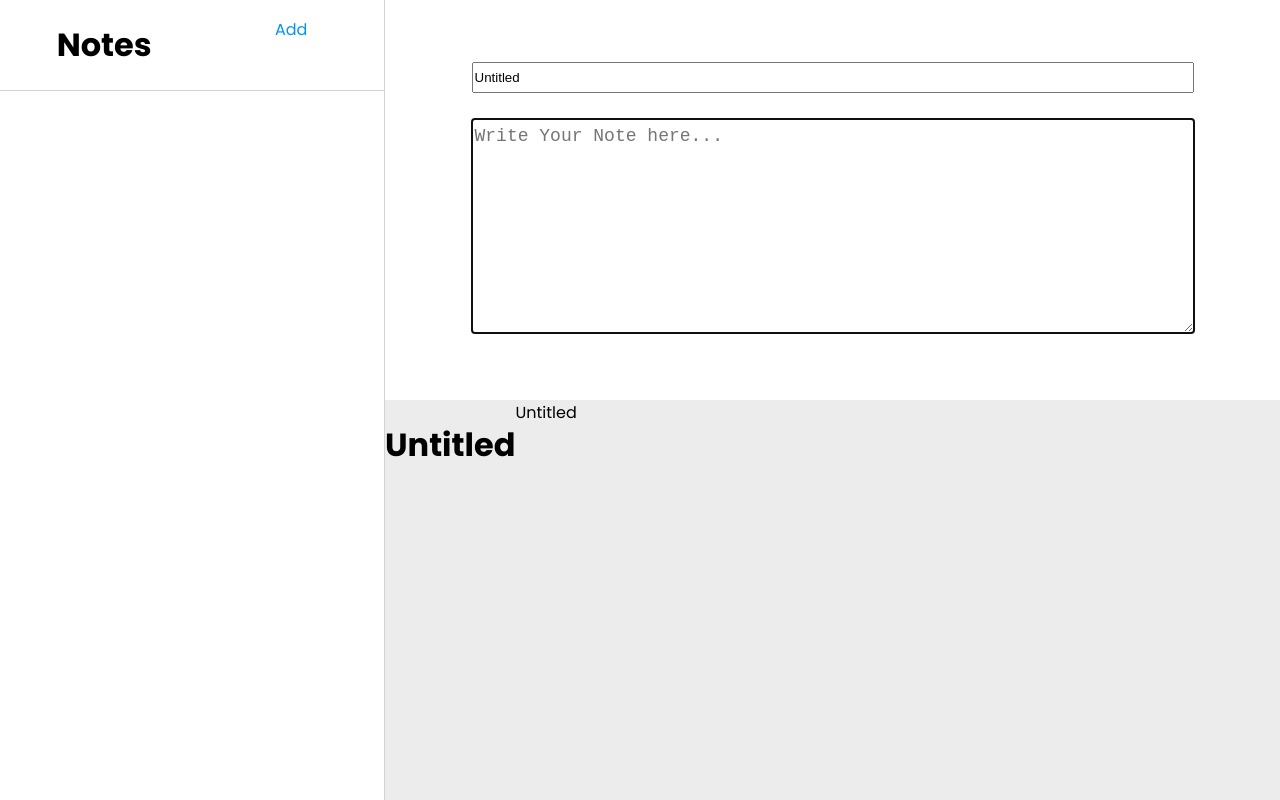
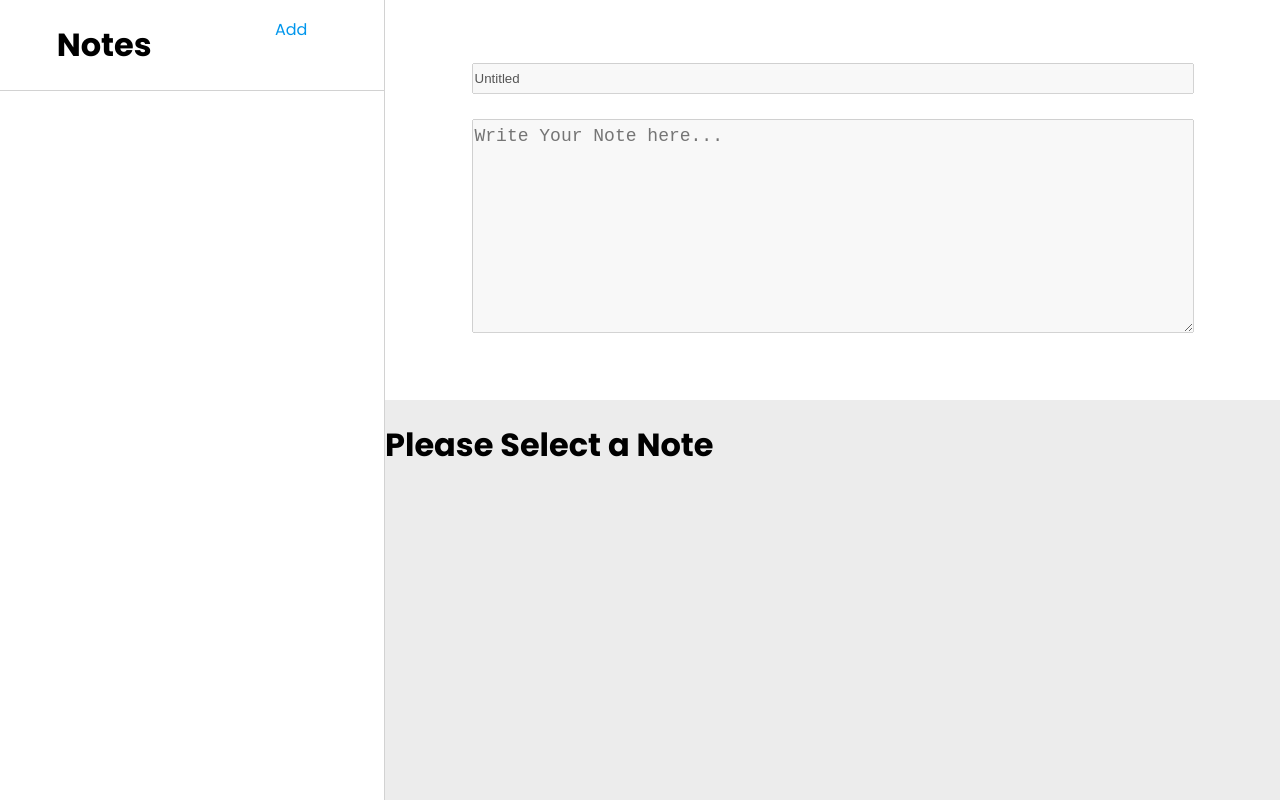
Before and after one commit to lucasaamorim/Simple-Notes-WebApp, a React (Create React App) app: page / in a window 1280 px wide. Built offline with nearby package versions, Linux system fonts and the light colour scheme.

Commit message:
Add markdown support and correct Note Selection bug

```diff
--- a/package.json
+++ b/package.json
@@ -6,11 +6,14 @@
     "@testing-library/jest-dom": "^5.11.10",
     "@testing-library/react": "^11.2.6",
     "@testing-library/user-event": "^12.8.3",
+    "marked": "^2.0.3",
     "react": "^17.0.2",
     "react-dom": "^17.0.2",
+    "react-html-parser": "^2.0.2",
     "react-scripts": "4.0.3",
     "react-textarea-autosize": "^8.3.2",
     "react-uuid": "^1.0.2",
+    "sanitize-html": "^2.3.3",
     "web-vitals": "^1.1.1"
   },
   "scripts": {
--- a/src/App.js
+++ b/src/App.js
@@ -6,45 +6,53 @@ import Main from "./components/Main";
 function App() {
   const [notes, SetNote] = useState([]);
   const [activeNote, setActiveNote] = useState(false);
+
+  const notes_is_empty = notes.length === [];
+
+
   const onAddNote = () => {
     const newNote = {
       id: uuid(),
       title: "Untitled Note",
-      content: "this is a test to see if the activeNote Hook works",
+      content: "",
       edited: Date.now(),
     };
     SetNote([newNote, ...notes]);
   };
 
+
   const toggleActiveNote = (target_id) => {
-    setActiveNote(activeNote === target_id ? false : target_id);
-    if (notes.find((note) => note.id === target_id)) {
-      //pass
-    } else {
-      setActiveNote(false);
-    }
+      setActiveNote(activeNote === target_id ? false : target_id);
   };
+
 
   const onDelete = (target_id) => {
     SetNote(notes.filter((note) => note.id !== target_id));
   };
-  // On the Making (yet).
+
 
   const onEdit = (e, edit_type) => {
+    const activeNoteInfo = notes.find((note) => note.id === activeNote);
     const editedNote = {
       id: activeNote,
-      title:
-        edit_type === "title"
-          ? e.target.value
-          : notes.find((note) => note.id === activeNote).title,
-      content:
-        edit_type === "content"
-          ? e.target.value
-          : notes.find((note) => note.id === activeNote).content,
+      title: [
+        edit_type === "title" ? e.target.value : activeNoteInfo.title ],
+      content: [
+        edit_type === "content" ? e.target.value : activeNoteInfo.content ],
       edited: Date.now(),
     };
     SetNote([editedNote, ...notes.filter((note) => note.id !== activeNote)]);
   };
+
+  const getActiveNote = () => {
+    const activeNoteInfo = notes.find((note) => note.id === activeNote);
+    if (activeNote === false) {
+      //pass
+    }else if (typeof activeNoteInfo === 'undefined') {
+      setActiveNote(false);
+    }else { return(activeNoteInfo); }
+    }
+
 
   return (
     <div className="App">
@@ -55,8 +63,9 @@ function App() {
         activeNote={activeNote}
         setActiveNote={setActiveNote}
         onToggle={toggleActiveNote}
+        empty={notes_is_empty}
       />
-      <Main notes={notes} activeNote={activeNote} onEdit={onEdit} />
+      <Main activeNoteInfo={getActiveNote()} activeNote={activeNote} onEdit={onEdit}/>
     </div>
   );
 }
--- a/src/components/Main.js
+++ b/src/components/Main.js
@@ -1,13 +1,21 @@
 import TextareaAutosize from "react-textarea-autosize";
 
-const Main = ({ activeNote, notes, onEdit }) => {
-  const activeNoteInfo = notes.find((note) => note.id === activeNote);
+//markdown support
+import sanitizeHtml from "sanitize-html";
+import marked from "marked";
+import ReactHtmlParser from 'react-html-parser'
 
+const Main = ({ activeNoteInfo, activeNote, onEdit }) => {
+  const marked_options = {
+    breaks: true,
+    headerIds: false,
+  };
   return (
     <div className="main">
       <div className="note-form">
         <div className="title-input-container">
           <input
+            disabled={activeNote ? false : true}
             type="text"
             name="title"
             className="title-input"
@@ -19,6 +27,7 @@ const Main = ({ activeNote, notes, onEdit }) => {
         </div>
         <div className="note-container">
           <TextareaAutosize
+            disabled={activeNote ? false : true}
             name="content"
             autoFocus
             id="note"
@@ -33,15 +42,21 @@ const Main = ({ activeNote, notes, onEdit }) => {
       <div className="markdown-preview">
         <div className="title-container">
           <h1 className="title">
-            {" "}
-            {activeNote ? activeNoteInfo.title : "Untitled"}{" "}
+            {activeNote
+              ? activeNoteInfo
+                ? activeNoteInfo.title
+                : "Please Select a Note"
+              : "Please Select a Note"}
           </h1>
         </div>
-        <div className="body-container">
-          <p className="body">
-            {activeNote ? activeNoteInfo.content : "Untitled"}
-          </p>
-        </div>
+        <div
+          className="body-container"
+        ></div>
+          {
+            activeNote &&
+            activeNoteInfo &&
+            ReactHtmlParser(sanitizeHtml(marked(String(activeNoteInfo.content))))
+          }
       </div>
     </div>
   );
--- a/src/components/Sidebar.js
+++ b/src/components/Sidebar.js
@@ -7,6 +7,7 @@ const Sidebar = ({
   activeNote,
   setActiveNote,
   onToggle,
+  empty,
 }) => {
   return (
     <div className="sidebar">
@@ -16,8 +17,7 @@ const Sidebar = ({
           <p onClick={onAddNote}>Add</p>
         </div>
       </div>
-      {notes ? (
-        notes.map((note) => {
+      { !(empty) && (notes.map((note) => {
           return (
             <Note
               note={note}
@@ -28,9 +28,8 @@ const Sidebar = ({
             />
           );
         })
-      ) : (
-        <p>No Notes, Please Create One.</p>
       )}
+      {empty && <h1>No notes, please create one</h1>}
     </div>
   );
 };
--- a/src/index.css
+++ b/src/index.css
@@ -166,7 +166,8 @@ p {
 /*Markdown Preview Styling*/
 
 .markdown-preview {
-  display: flex;
+  display: grid;
+  /* grid-template-rows: ; */
   height: 50vh;
   background-color: rgba(128, 128, 128, 0.15)
 }
```
Also changed, not shown: 1 other file (tests, documents, lock files or other folders).
